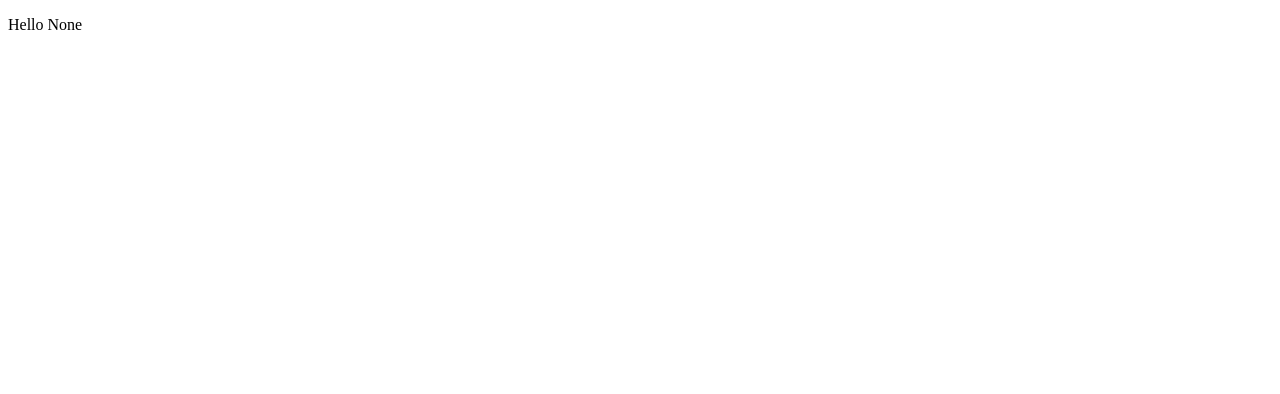
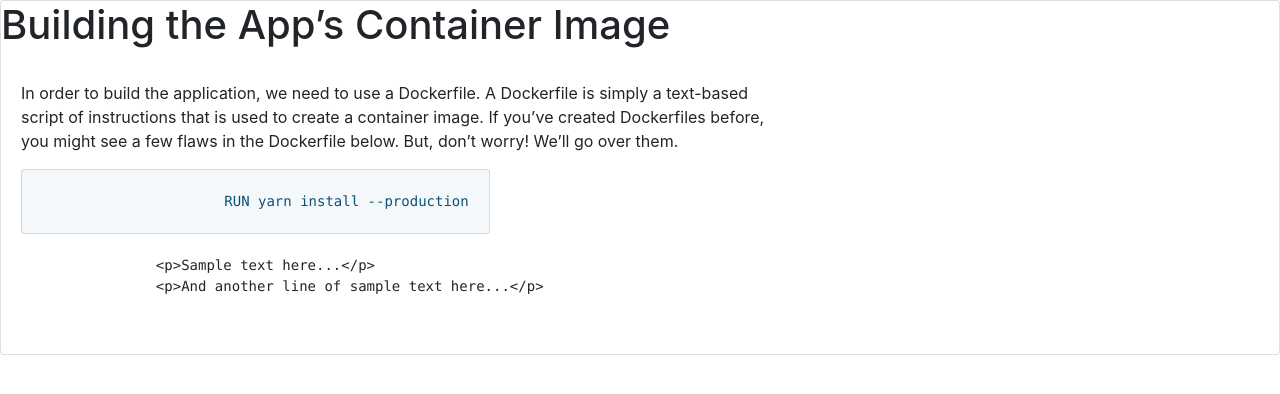
Before and after one commit to MLH-Fellowship/Rubicon, a Flask app: page /greet in a window 1280 px wide. Before the commit the part shown is almost empty. Shown: the top 394 px of the page. Run offline with Flask 2, Linux system fonts and the light colour scheme.

Commit message:
basis documentation template in index.html

```diff
--- a/app.py
+++ b/app.py
@@ -6,7 +6,14 @@ app = Flask(__name__)
 @app.route("/greet")
 def greet():
     username = request.args.get('name')
-    return render_template('index.html', name=username)
+    module_name = "Building the App’s Container Image"
+    paragraph = "In order to build the application, we need to use a Dockerfile. A Dockerfile is simply a text-based " \
+                "script of instructions that is used to create a container image. If you’ve created Dockerfiles " \
+                "before, you might see a few flaws in the Dockerfile below. But, don’t worry! We’ll go over them. "
+
+    code = "RUN yarn install --production"
+
+    return render_template('index.html', module_name=module_name, paragraph= paragraph, code= code)
 
 if __name__ == "__main__":
     app.run()
--- a/templates/index.html
+++ b/templates/index.html
@@ -1,16 +1,41 @@
 <!doctype html>
-
 <html lang="en">
-
 <head>
     <meta charset="utf-8">
     <title>Greeting</title>
+    <link rel="stylesheet" href="https://cdn.jsdelivr.net/npm/bootstrap@4.5.3/dist/css/bootstrap.min.css" integrity="sha384-TX8t27EcRE3e/ihU7zmQxVncDAy5uIKz4rEkgIXeMed4M0jlfIDPvg6uqKI2xXr2" crossorigin="anonymous">
 </head>
+<style>
 
+    .code{
+        text-align: left;
+        background-color: #f5f8fa !important;
+        color: #0c5176 !important;
+    }
+</style>
 <body>
-    <p>
-        Hello {{ name }}
-    </p>
+    <div class="card ">
+        <h1 class="card-title">{{module_name}}</h1>
+
+        <div class="card-body" style="width:50rem;">
+            <p class="card-text">
+            {{ paragraph }}
+            </p>
+
+            <pre class="card code mb-0" style="width:max-content; padding-right: 20px;">
+                <code>
+                        {{code}}
+                </code>
+            </pre>
+            <pre><code>
+                &lt;p&gt;Sample text here...&lt;/p&gt;
+                &lt;p&gt;And another line of sample text here...&lt;/p&gt;
+            </code></pre>
+
+
+        </div>
+
+    </div>
+
 </body>
-
 </html>
```
